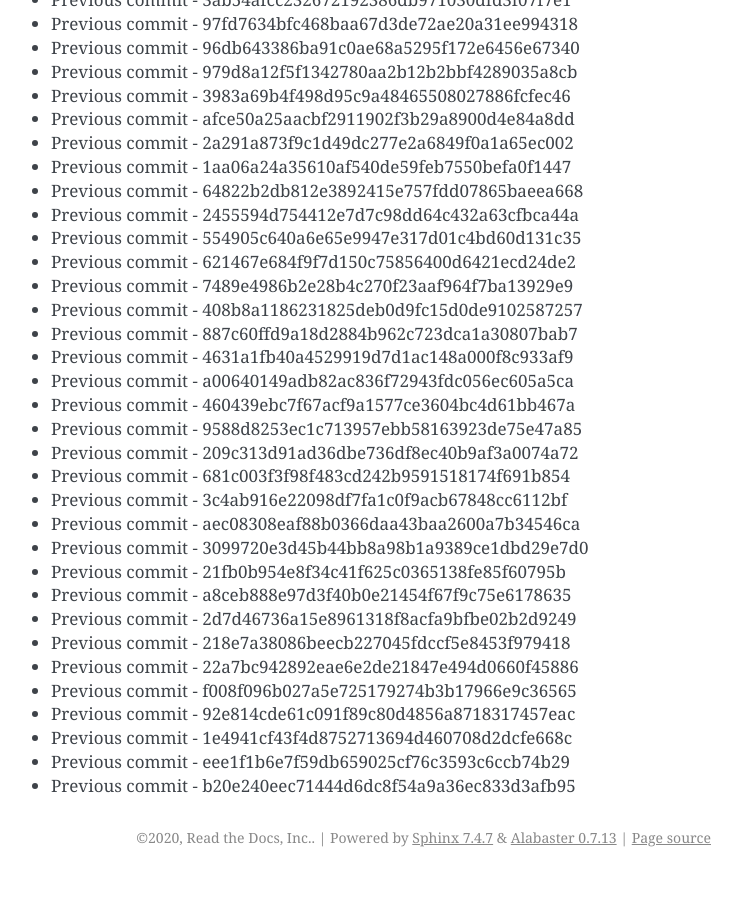
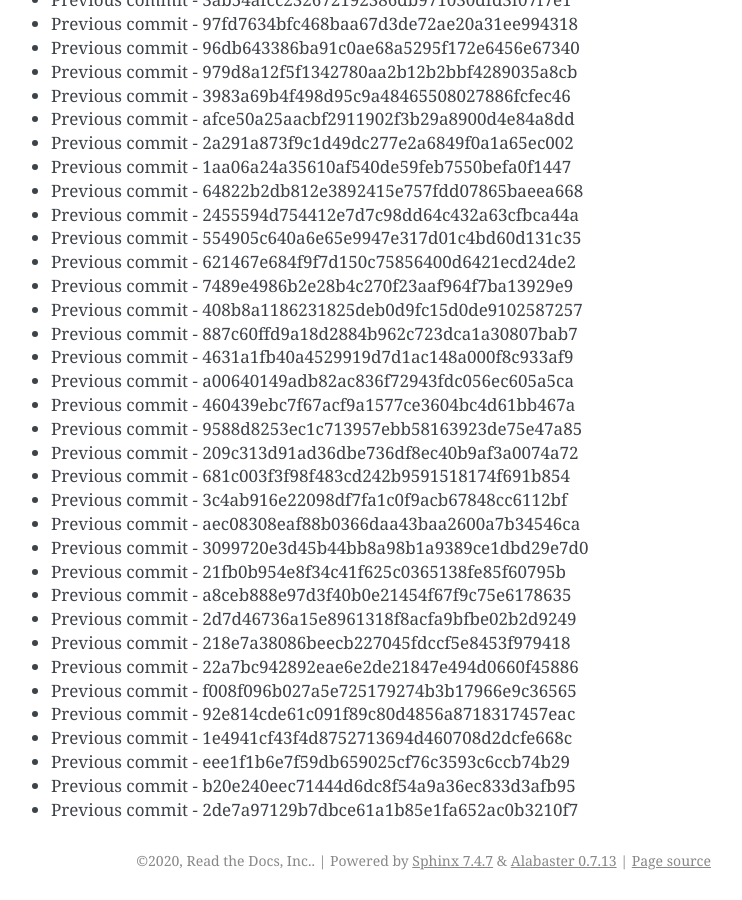
Before and after one commit to readthedocs/rtd-git-stresstest, a Sphinx documentation site: the page built from docs/updates.rst, in a window 1280 px wide and 900 px high, scrolled down 52913 px. Shown: the whole window, without its empty margins (399-1141 px from the left). Built offline with Sphinx 7.4.7, drawn with Linux system fonts in a browser that asks for light colours; before the commit the page ends 53790 px from its top, so only the background shows below that.

Commit message:
Generating commit from previous: 2de7a97129b7dbce61a1b85e1fa652ac0b3210f7

```diff
--- a/docs/updates.rst
+++ b/docs/updates.rst
@@ -2255,3 +2255,4 @@ It can be tested for any performance characteristics.
 * Previous commit - 1e4941cf43f4d8752713694d460708d2dcfe668c
 * Previous commit - eee1f1b6e7f59db659025cf76c3593c6ccb74b29
 * Previous commit - b20e240eec71444d6dc8f54a9a36ec833d3afb95
+* Previous commit - 2de7a97129b7dbce61a1b85e1fa652ac0b3210f7
```
